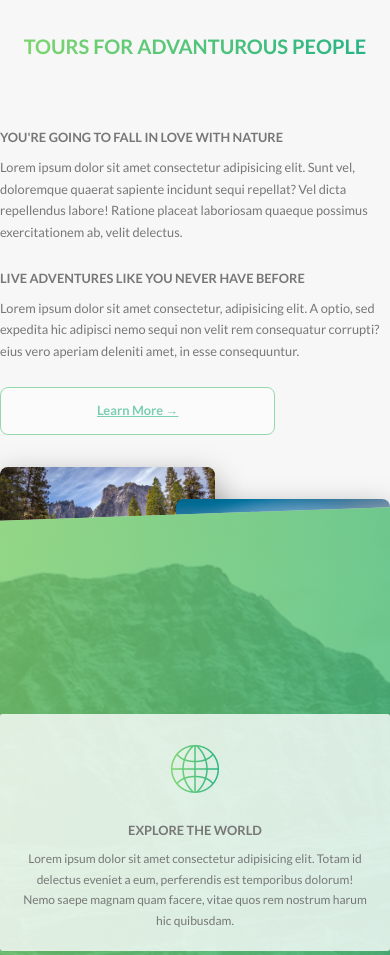
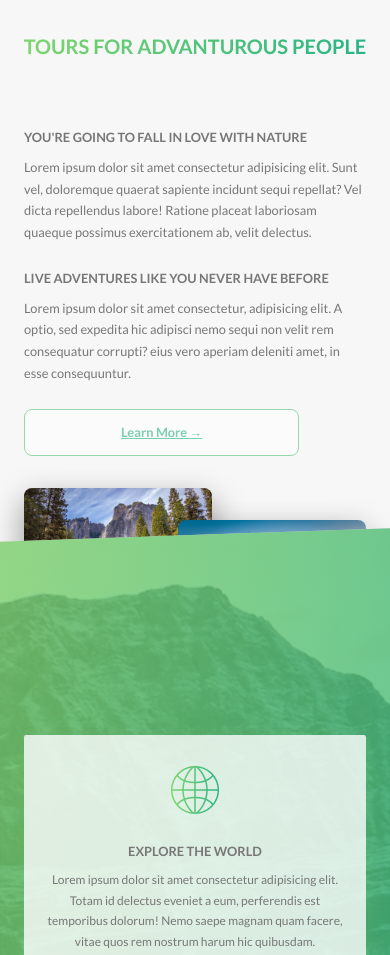
Before and after one commit to MoathDawahreh/advanced-css-nature, a website: page index.html in a window 390 px wide. Shown: the part 804-1759 px from the top of the page. Drawn offline with Linux system fonts and the light colour scheme.

Commit message:
complete responsive for tabs

```diff
--- a/saas/layout/_footer.scss
+++ b/saas/layout/_footer.scss
@@ -2,6 +2,10 @@
   background-color: $color-gray-dark-3;
   padding: $gutter-vertical $gutter-horizontal;
   font-size: $default-font-size;
+
+  @include respond(tab-port) {
+    padding: 8rem 0;
+  }
 
   &__logo-box {
     display: flex;
@@ -28,6 +32,11 @@
   &__navigation {
     border-top: 1px solid $color-gray-dark;
     padding-top: 1rem;
+    display: inline-block;
+    @include respond(tab-port) {
+      width: 100%;
+      text-align: center;
+    }
   }
   &__list {
     list-style: none;
@@ -76,5 +85,10 @@
     margin-bottom: $gutter-vertical;
     border-top: 1px solid $color-gray-dark;
     padding-top: 1rem;
+
+    @include respond(tab-port) {
+      width: 100%;
+    float: none;
     }
   }
+}
--- a/saas/layout/_grid.scss
+++ b/saas/layout/_grid.scss
@@ -7,7 +7,9 @@
   @include respond(tab-port) {
     display: block;
 	max-width: 50rem;
+	padding: 0 3rem;
   }
+
   &:not(:last-child) {
     // setting marging bottom to all elemnts expect the last child
     margin-bottom: $gutter-vertical;
--- a/saas/layout/_navigation.scss
+++ b/saas/layout/_navigation.scss
@@ -14,6 +14,14 @@
     box-shadow: 0 1rem 3rem rgba(0, 0, 0, 0.2);
     text-align: center;
     cursor: pointer;
+    @include respond(tab-port) {
+      top: 4rem;
+      right: 4rem;
+    }
+    @include respond(phone) {
+      top: 3rem;
+      right: 3rem;
+    }
   }
   &__background {
     height: 6rem;
@@ -28,7 +36,14 @@
     );
     z-index: 10;
     transition: transform 0.7s ease-in-out;
-
+    @include respond(tab-port) {
+      top: 4.5rem;
+      right: 4.5rem;
+    }
+    @include respond(phone) {
+      top: 3.5rem;
+      right: 3.5rem;
+    }
     // transform: scale(80);
   }
   &__nav {
@@ -109,7 +124,7 @@
     }
     &::before,
     &::after {
-			content: '';
+      content: "";
       position: absolute;
       left: 0;
       transition: all 0.25s ease-in-out;
```
Also changed, not shown: css/style.css, 1 other file. Lines whose indentation alone changed are shown as unchanged.
